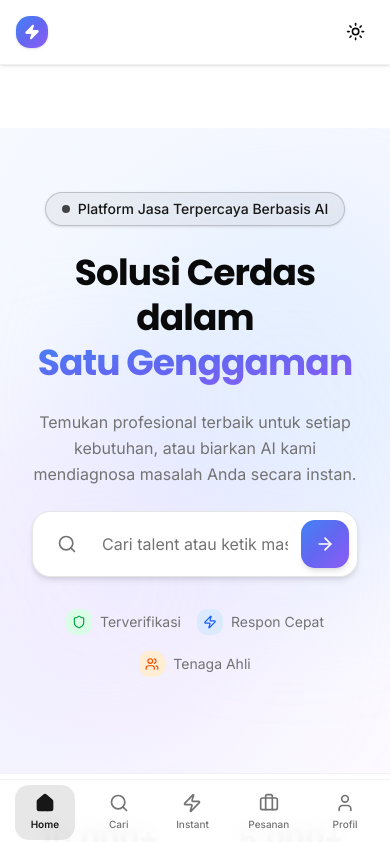
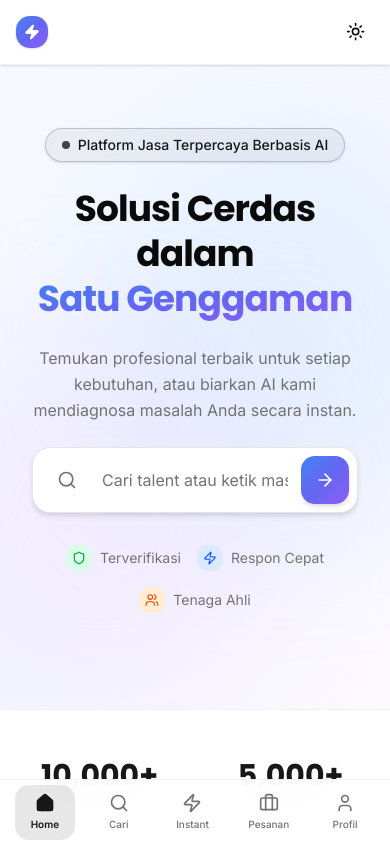
Before and after one commit to rafkiyuda/andalan-platform, a Next.js app: page / in a window 390 px wide. Shown: the top 842 px of the page. Built offline with nearby package versions, Linux system fonts and the light colour scheme.

Commit message:
fix: remove mobile bottom spacer causing gap
- Removed h-16 spacer div from navbar
- This spacer was causing unwanted gap in mobile chat
- No longer needed with sticky bottom-0 input layout

```diff
--- a/components/navbar.tsx
+++ b/components/navbar.tsx
@@ -88,8 +88,6 @@ export function Navbar() {
                 </div>
             </nav>
 
-            {/* Mobile Bottom Spacer */}
-            <div className="h-16 md:hidden" />
         </>
     );
 }
```
